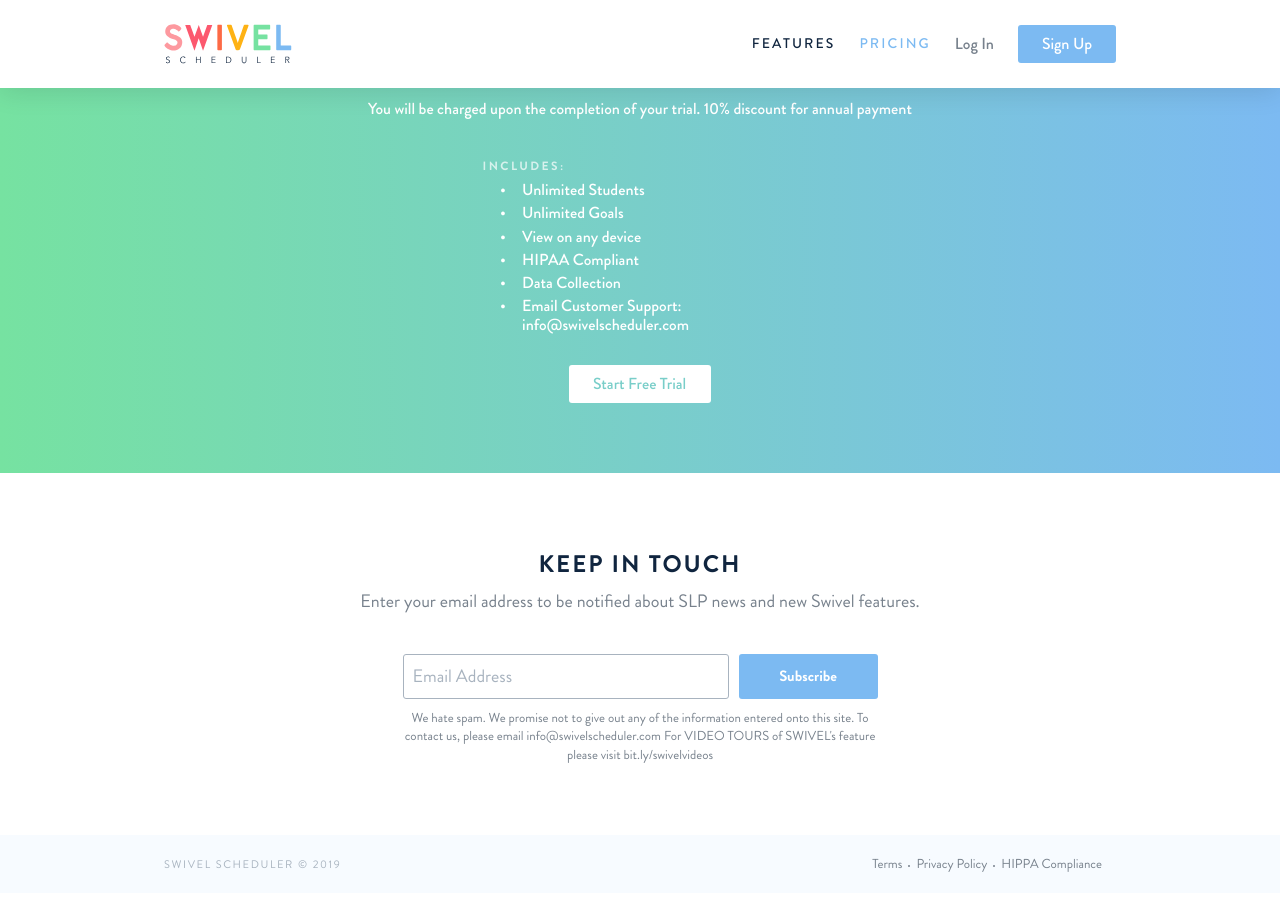
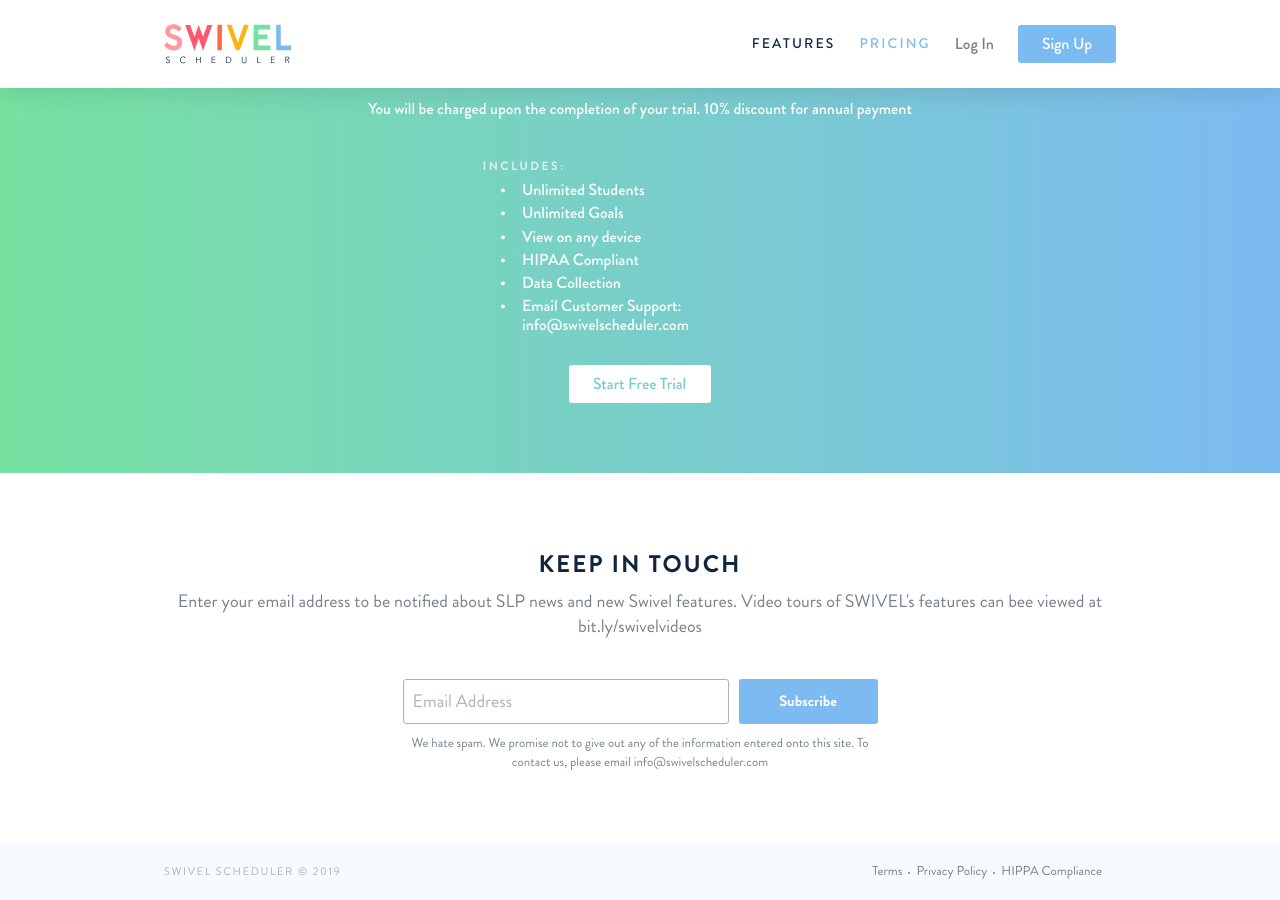
Before and after one commit to swivelscheduler/swivelscheduler.com, a Jekyll site: the page built from index.md, in a window 1280 px wide and 900 px high, scrolled down 1526 px. Built offline with Jekyll 4.4.1, drawn with Linux system fonts in a browser that asks for light colours.

Commit message:
Updated Index

```diff
--- a/index.md
+++ b/index.md
@@ -40,12 +40,10 @@ pricing_body_list:
 - Data Collection
 - 'Email Customer Support: info@swivelscheduler.com'
 contact_heading: Keep in touch
-contact_subtitle: 'Enter your email address to be notified about SLP news and new
-  Swivel features. '
-contact_form_text: |-
-  We hate spam. We promise not to give out any of the information entered onto this site.
-
-
-  To contact us, please email info@swivelscheduler.com  For VIDEO TOURS of SWIVEL's feature please visit bit.ly/swivelvideos
+contact_subtitle: Enter your email address to be notified about SLP news and new Swivel
+  features.  Video tours of SWIVEL's features can bee viewed at bit.ly/swivelvideos
+contact_form_text: "We hate spam. We promise not to give out any of the information
+  entered onto this site.\n\n\nTo contact us, please email info@swivelscheduler.com
+  \ "
 layout: home
 ---
```
